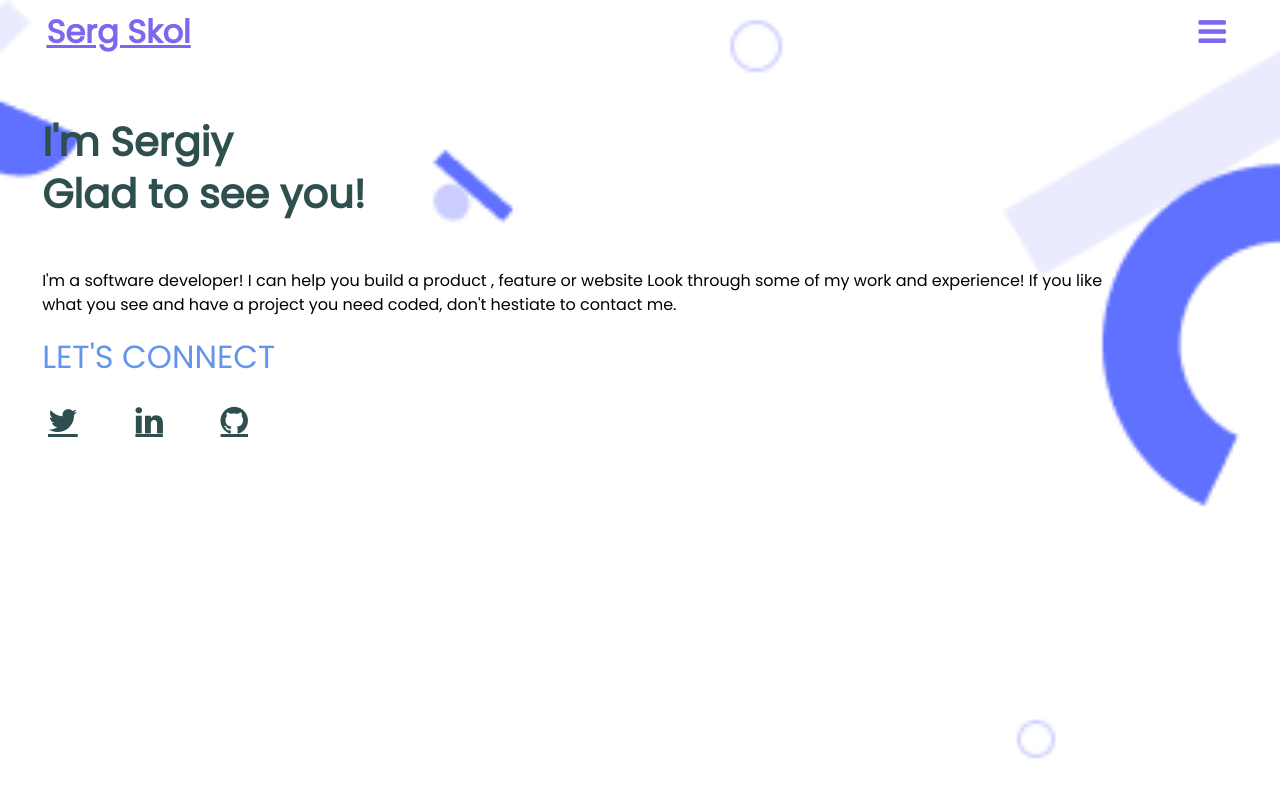
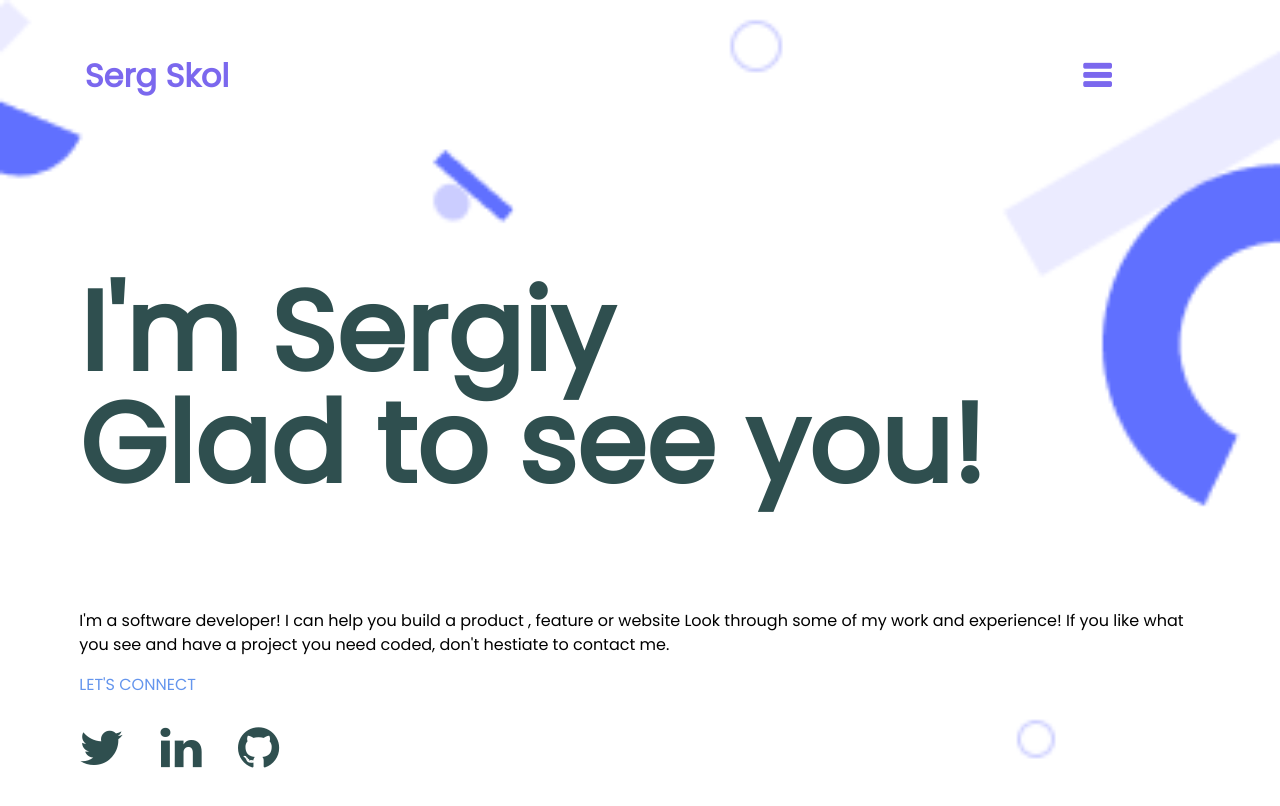
Before and after one commit to SergSkol/Portfolio, a plain HTML site: page index.html in a window 1280 px wide. Drawn offline with Linux system fonts and the light colour scheme.

Commit message:
use padding-bottom to separate next page. Made some changes in design to be equal to Figma template

```diff
--- a/style.css
+++ b/style.css
@@ -9,51 +9,64 @@ body {
 
 .header {
   position: fixed;
-  padding-left: 3%;
-  width: 90%;
+  padding-left: 6%;
+  padding-top: 58px;
+  width: 78%;
   display: flex;
   flex: 1;
   justify-content: space-between;
 }
 
 .logo {
+  font-style: normal;
   font-weight: 700;
   font-size: 200%;
+  line-height: 20px;
   color: mediumslateblue;
+  text-decoration: none;
 }
 
 .menu_icon {
   position: fixed;
+  font-style: normal;
+  font-weight: 700;
   font-size: 200%;
+  line-height: 20px;
   color: mediumslateblue;
 }
 
 .headline {
-  width: 90%;
+  width: 94%;
   display: flex;
   flex-direction: column;
 }
 
 .headline_top {
-  padding-left: 3%;
+  padding-left: 6%;
+  padding-top: 100px;
+  font-style: normal;
   font-weight: 700;
-  font-size: 40px;
-  line-height: 52px;
+  font-size: 700%;
+  line-height: 100%;
   align-items: center;
   color: darkslategray;
 }
 
 .headline_text {
-  padding-left: 3%;
+  padding-left: 6%;
+  font-style: normal;
   font-weight: 400;
-  font-size: 16px;
+  font-size: 100%;
   line-height: 24px;
 }
 
 .headline_connect {
-  padding-left: 3%;
+  padding-left: 6%;
+  font-style: normal;
   font-weight: 500;
   font-size: 200%;
+  font-size: 16px;
+  line-height: 24px;
   color: cornflowerblue;
 }
 
@@ -72,9 +85,12 @@ body {
   display: flex;
   justify-content: space-between;
   color: darkslategray;
+  padding-bottom: 325px;
+  padding-left: 6%;
 }
 
 .social {
-  font-size: 200%;
+  font-size: 300%;
   color: darkslategray;
+  text-decoration: none;
 }
```
Also changed, not shown: index.html (+1 -2 lines), img/github.png (deleted), img/linkedin.png (deleted), img/twitter.png (deleted).
